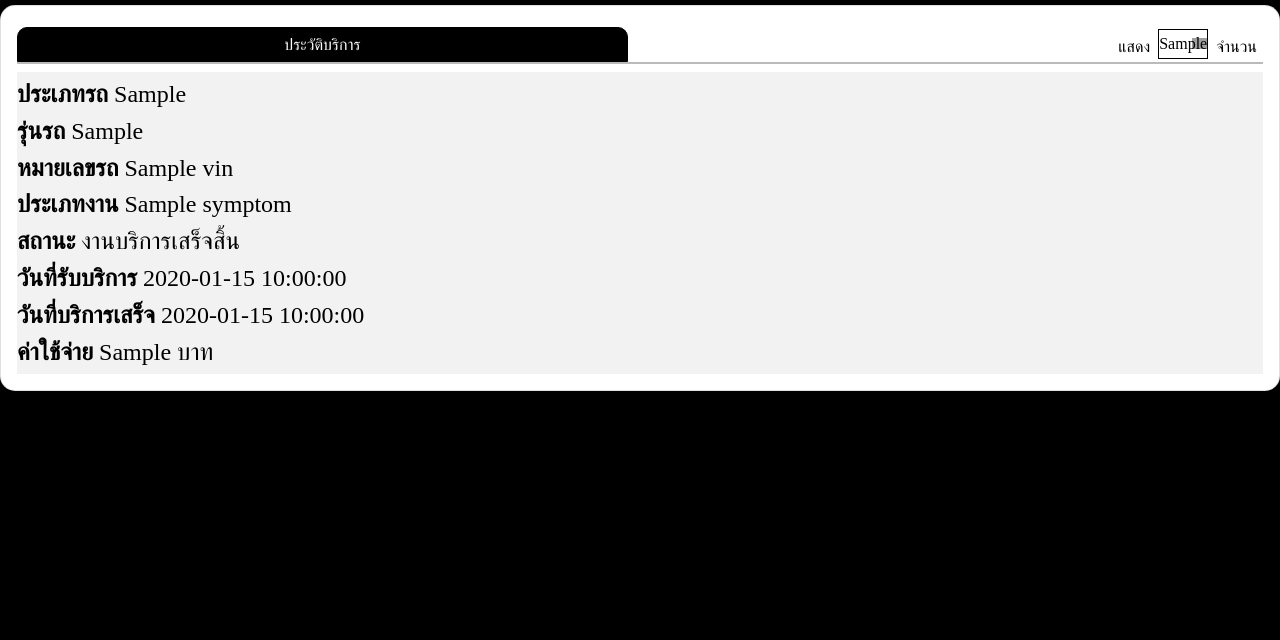
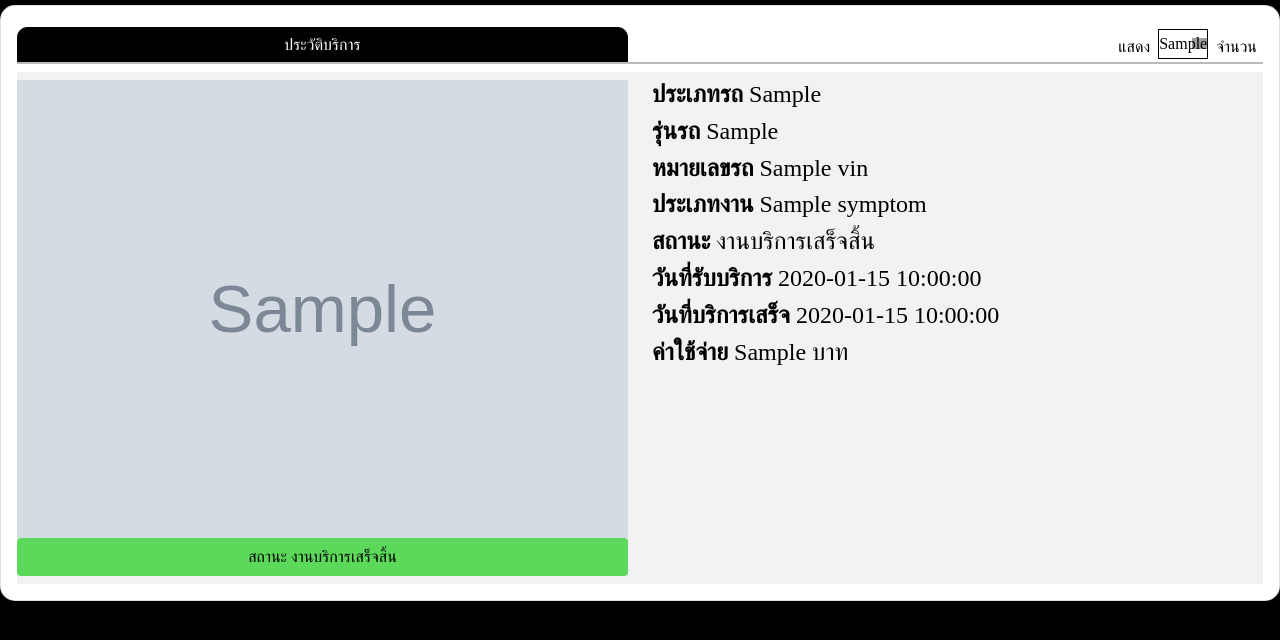
Before and after one commit to VerserK/zeroBot, a Flask app: template templates/historyV2.html in a window 1280 px wide. Shown: the top 640 px of the page. Run offline with Flask 3, Linux system fonts and the light colour scheme; the template is opened without the code that fills it: most values are stand-ins (such as "Sample title", 1, 10 or a date in 2020); grey boxes marked "Sample" are stand-in pictures; some libraries are stand-ins or nearby versions; some web fonts are replaced; grey boxes are pictures that could not be loaded.

Commit message:
asdasdasdqwecqwec

```diff
--- a/templates/historyV2.html
+++ b/templates/historyV2.html
@@ -181,11 +181,11 @@
                 {% for row in data %}
                     <div class="set-back-data mt-2">
                         <div class="row">
-                            <!--<div class="col-3 mt-2">
+                            <div class="col-6 mt-2">
                                 <img src="{{row.image}}" style="width: 100%;height:auto;" class="set-image" alt="image">
                                 <button type="button" class="btn btn-image mb-2">สถานะ งานบริการเสร็จสิ้น</button>
-                            </div>-->
-                            <div class="col-12 mt-2">
+                            </div>
+                            <div class="col-6 mt-2">
                                 <h6 class="att-data">
                                     <b>ประเภทรถ</b> {{row.vehicleType}}
                                 </h6>
```
